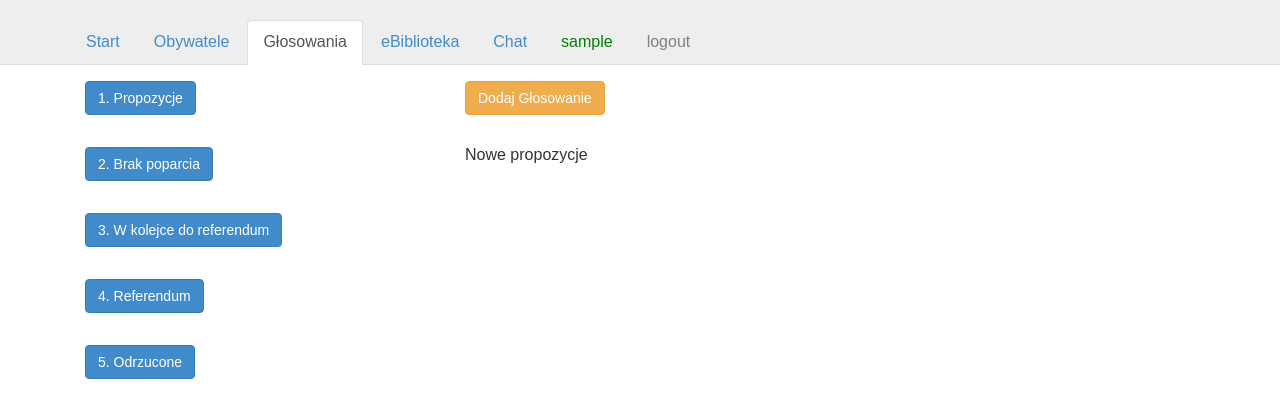
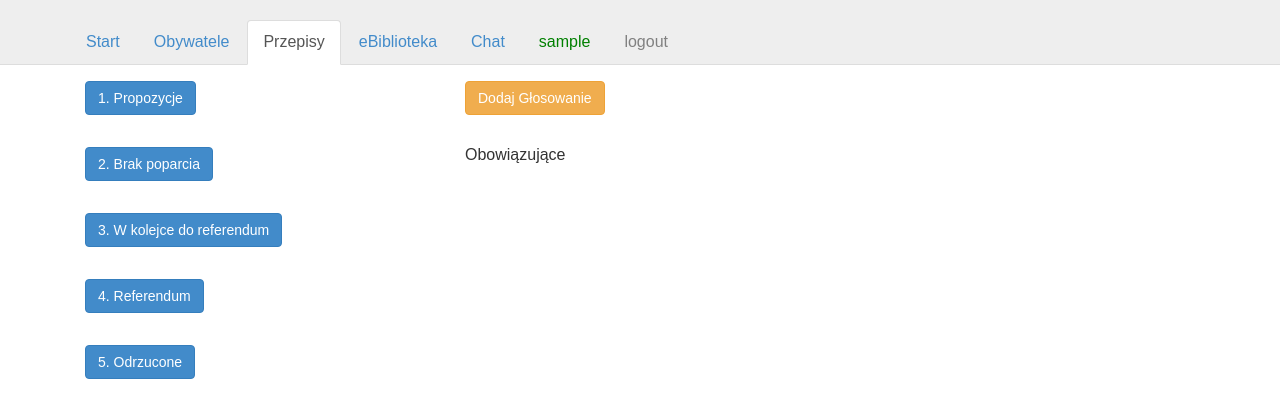
Before and after one commit to soma115/wikikracja, a Django app: page /glosowania/ in a window 1280 px wide. Shown: the top 407 px of the page. Run offline with Django 3.2, Linux system fonts and the light colour scheme; the visitor is signed in with stand-in values (Sample User, id 1); data that the repository does not hold is empty; some libraries are stand-ins or nearby versions.

Commit message:
Laws numeration and Glosowania tab is now Przepisy

```diff
--- a/glosowania/templates/glosowania/start.html
+++ b/glosowania/templates/glosowania/start.html
@@ -39,7 +39,7 @@
 
 <div class="col-sm-8 right">
 	{% for i in decyzje %}
-		<h3><a href="{{ i.pk }}">● {{ i.tresc }}</a></h3>
+		<h3><a href="{{ i.pk }}">{{ i.pk }}. {{ i.tresc }}</a></h3>
 		<!-- Autor: {{ i.autor }} | ID: {{ i.pk }} | Data powstania: {{i.data_powstania}} -->
 	{% endfor %}
 </div>
--- a/glosowania/views.py
+++ b/glosowania/views.py
@@ -87,7 +87,7 @@ def glosowania(request):
 
     decyzje = Decyzja.objects.filter(status=1)
     return render(request, 'glosowania/start.html',
-                  {'decyzje': decyzje, 'status': "Nowe propozycje"})
+                  {'decyzje': decyzje, 'status': "Obowiązujące"})
 
 
 # Pokaż szczegóły przepisu
--- a/home/templates/home/base.html
+++ b/home/templates/home/base.html
@@ -30,7 +30,7 @@
 				{% endif %}
 				{% if user.is_authenticated %}
 					<li role="presentation" {% if request.resolver_match.namespace == 'obywatele' %} class="active" {% endif %}><a href="{% url 'obywatele:index' %}">Obywatele</a></li>
-					<li role="presentation" {% if request.resolver_match.namespace == 'glosowania' %} class="active" {% endif %}><a href="{% url 'glosowania:index' %}">Głosowania</a></li>
+					<li role="presentation" {% if request.resolver_match.namespace == 'glosowania' %} class="active" {% endif %}><a href="{% url 'glosowania:index' %}">Przepisy</a></li>
 					<li role="presentation" {% if request.resolver_match.namespace == 'elibrary' %} class="active" {% endif %}><a href="{% url 'elibrary:index' %}">eBiblioteka</a></li>
 					{% comment %} <li role="presentation" {% if request.resolver_match.namespace == 'chat' %} class="active" {% endif %}><a href="{% url 'chat:index' %}">chat</a></li> {% endcomment %}
 					<li role="presentation" {% if request.resolver_match.namespace == 'chat' %} class="active" {% endif %}><a href="/chat/">Chat</a></li>
```
